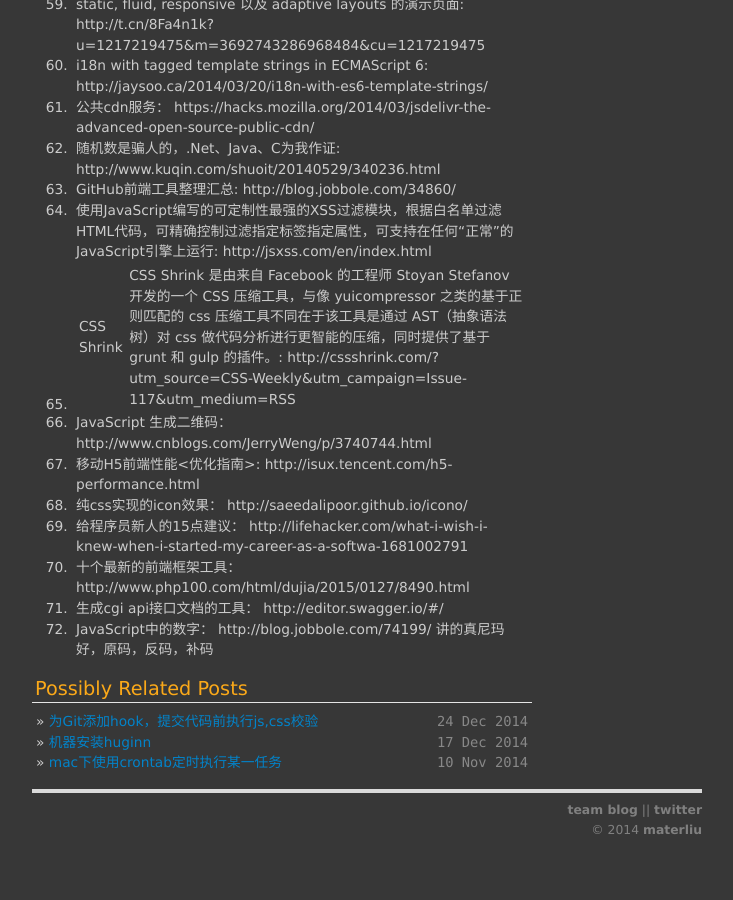
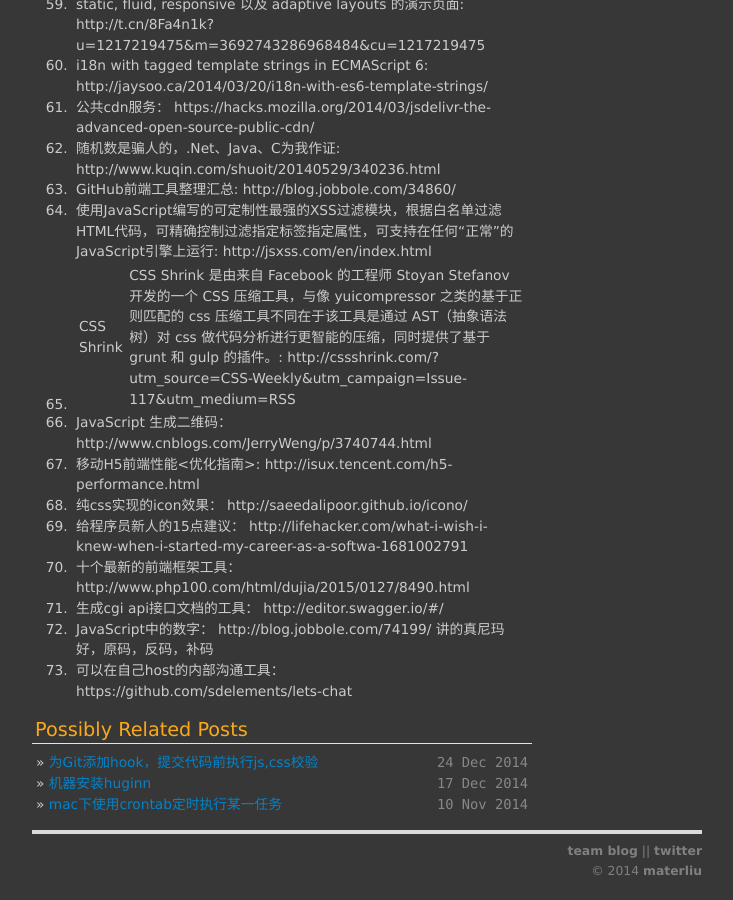
Before and after one commit to materliu/materliu.github.io, a Jekyll site: the page built from all/web/_posts/2014-12-16-hotchpotch.md, in a window 1280 px wide and 900 px high, scrolled down 2565 px. Shown: the whole window, without its empty margins (273-1006 px from the left). Built offline with Jekyll 4.4.1, drawn with Linux system fonts in a browser that asks for light colours; Markdown is read by kramdown in place of the engine named in the settings; before the commit the page ends 3424 px from its top, so only the background shows below that.

Commit message:
内部沟通工具平台搭建

```diff
--- a/all/web/_posts/2014-12-16-hotchpotch.md
+++ b/all/web/_posts/2014-12-16-hotchpotch.md
@@ -77,3 +77,4 @@ title: 大杂烩
 72. 十个最新的前端框架工具： http://www.php100.com/html/dujia/2015/0127/8490.html
 73. 生成cgi api接口文档的工具： http://editor.swagger.io/#/
 74. JavaScript中的数字： http://blog.jobbole.com/74199/  讲的真尼玛好，原码，反码，补码
+75. 可以在自己host的内部沟通工具： https://github.com/sdelements/lets-chat
```
